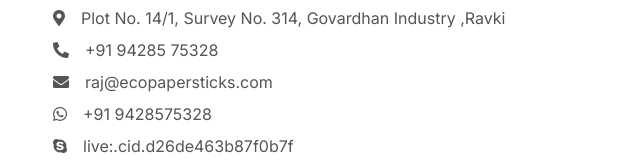
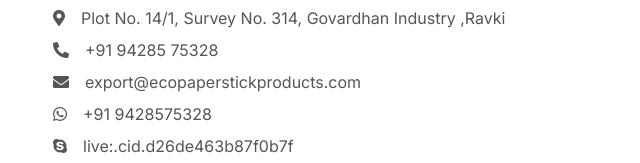
Before and after one commit to rk-1996/eco-paper-products-exports, a plain HTML site: page contact.html in a window 1280 px wide. Shown: the part 621-784 px from the top of the page, 29-669 px from the left. Drawn offline with nearby package versions, Linux system fonts and the light colour scheme.

Commit message:
change email in contact us

```diff
--- a/contact.html
+++ b/contact.html
@@ -117,7 +117,7 @@
                             Govardhan Industry ,Ravki</p>
                         <p class="mb-2"><i class="fa fa-phone-alt me-3"></i>+91 94285 75328</p>
                         <!-- <p class="mb-2"><i class="fa fa-envelope me-3"></i>export@yarncare.com</p> -->
-                        <p class="mb-2"><i class="fa fa-envelope me-3"></i>raj@ecopapersticks.com</p>
+                        <p class="mb-2"><i class="fa fa-envelope me-3"></i>export@ecopaperstickproducts.com</p>
                         <p class="mb-2"><i class="fab fa-whatsapp  me-3"></i>+91 9428575328</p>
                         <p class="mb-2"><i class="fab fa-skype  me-3"></i>live:.cid.d26de463b87f0b7f</p>
                         <div class="d-flex pt-2">
```
